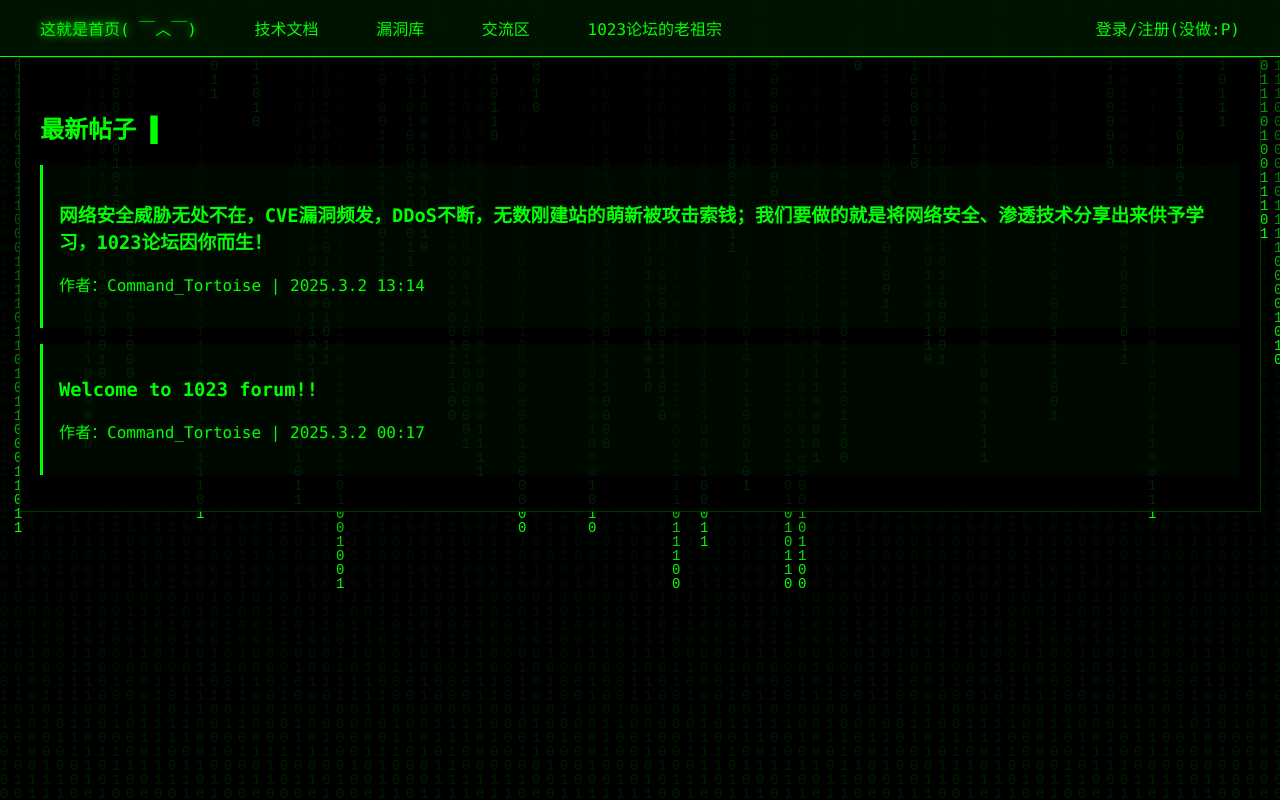
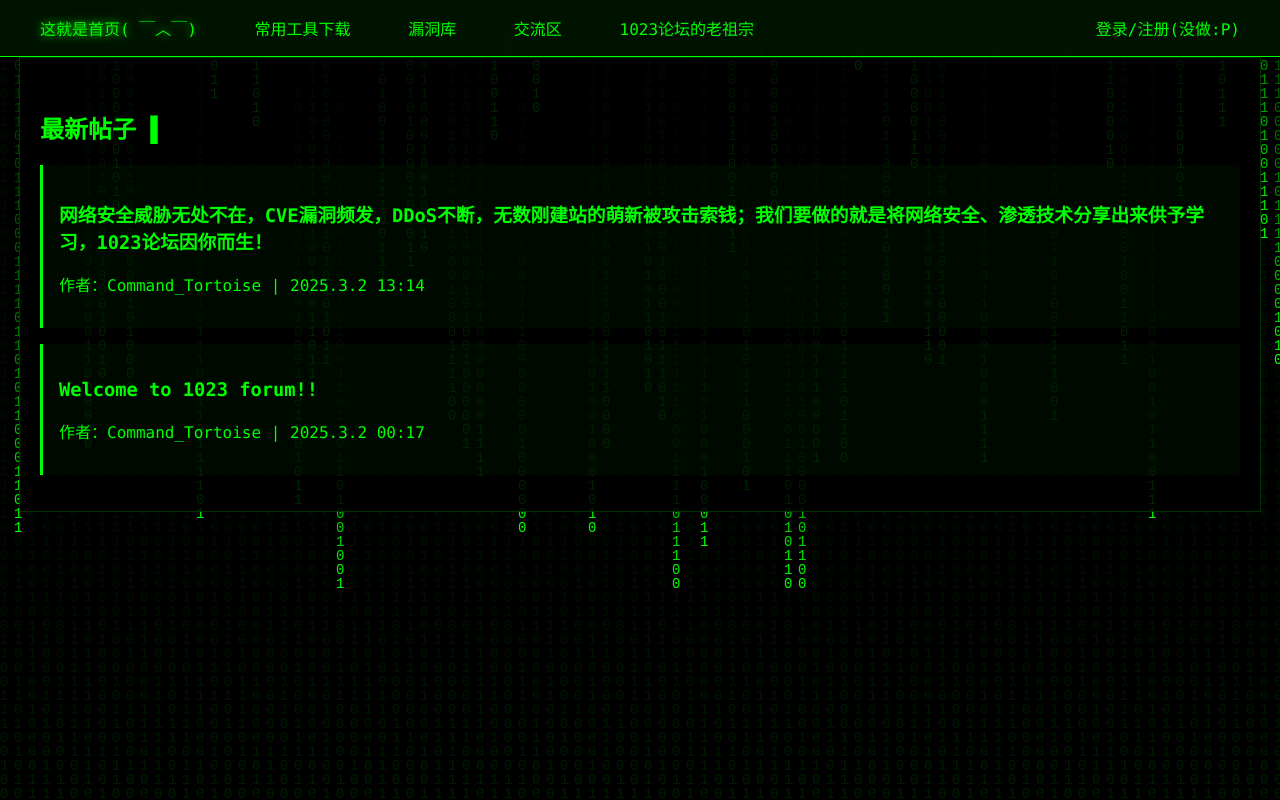
Before and after one commit to CommandTortoise/commandtortoise.github.io, a plain HTML site: page index.html in a window 1280 px wide. Drawn offline with Linux system fonts and the light colour scheme.

Commit message:
Update index.html

```diff
--- a/index.html
+++ b/index.html
@@ -74,7 +74,7 @@
 
     <nav>
         <a href="#" class="glow">这就是首页( ￣︿￣)</a>
-        <a href="#">技术文档</a>
+        <a href="#">常用工具下载</a>
         <a href="/GH/gh.html">漏洞库</GH/gh.html>
         <a href="#">交流区</a>
         <a href="/ancestry/MyFirstWebPage.html">1023论坛的老祖宗</ancestry/MyFirstWebPage.html>
```
